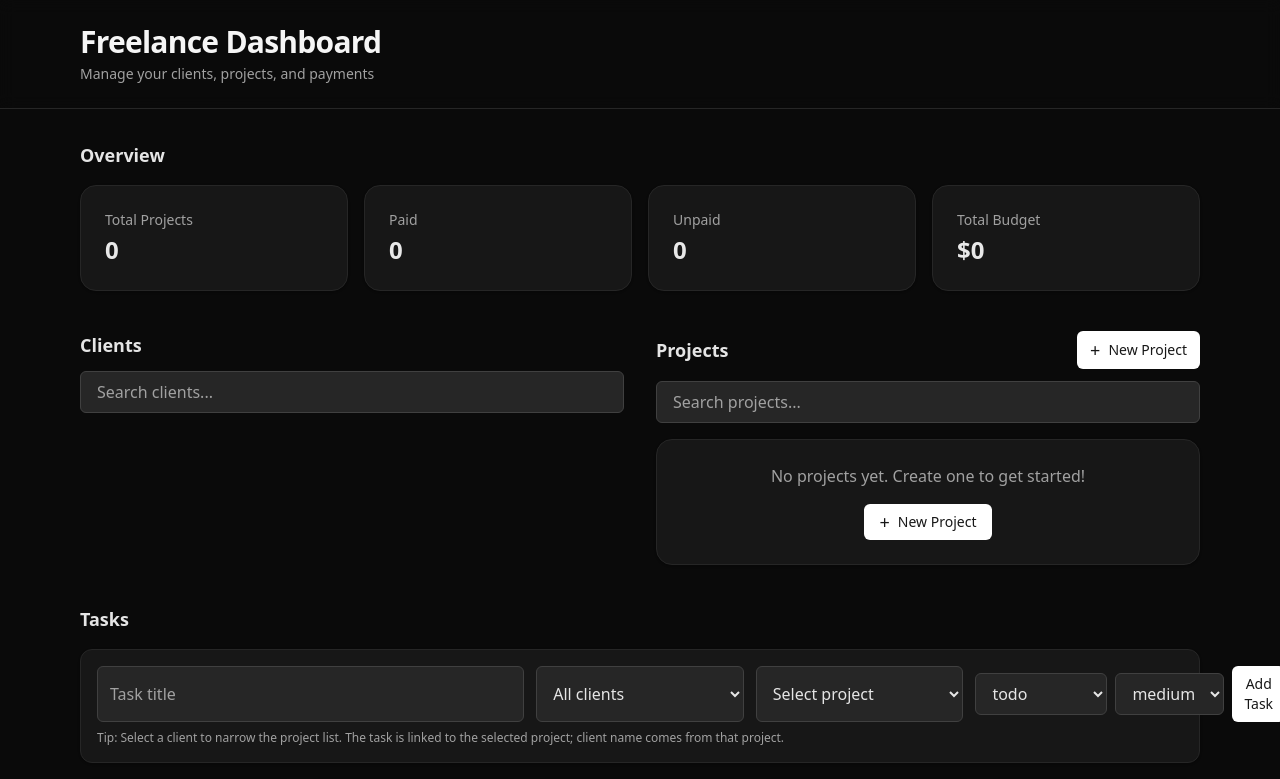
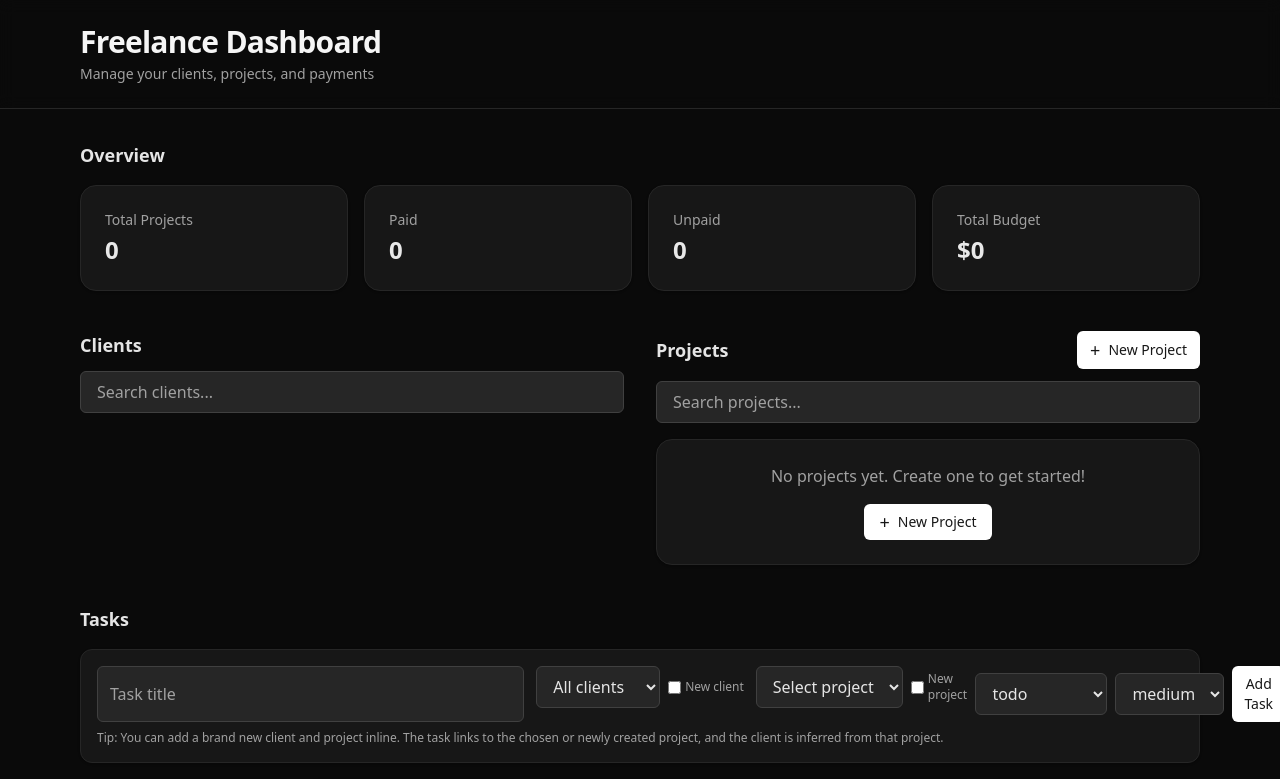
Before and after one commit to Boldecca/Dashboard-freelance, a React (Vite) app: page / in a window 1280 px wide. Shown: the top 779 px of the page. Built offline with nearby package versions, Linux system fonts and the light colour scheme.

Commit message:
updated app.tsx and TaskPanel

```diff
--- a/src/App.tsx
+++ b/src/App.tsx
@@ -34,6 +34,14 @@ function DashboardContent() {
 
   const onAddTask = (task: import("./models").Task) => {
     dispatch({ type: "ADD_TASK", payload: task });
+  };
+
+  const onAddClient = (client: import("./models").Client) => {
+    dispatch({ type: "ADD_CLIENT", payload: client });
+  };
+
+  const onAddProject = (project: import("./models").Project) => {
+    dispatch({ type: "ADD_PROJECT", payload: project });
   };
 
   const handleAddProject = () => {
@@ -144,6 +152,8 @@ function DashboardContent() {
           onAddTask={onAddTask}
           clients={state.clients}
           projects={state.projects}
+          onAddClient={onAddClient}
+          onAddProject={onAddProject}
         />
       </main>
     </div>
--- a/src/components/TasksPanel.tsx
+++ b/src/components/TasksPanel.tsx
@@ -8,9 +8,11 @@ type Props = {
   onAddTask: (task: Task) => void;
   clients: Client[];
   projects: Project[];
+  onAddClient: (client: Client) => void;
+  onAddProject: (project: Project) => void;
 };
 
-export const TasksPanel: React.FC<Props> = ({ tasks, onUpdateTaskStatus, onAddTask, clients, projects }) => {
+export const TasksPanel: React.FC<Props> = ({ tasks, onUpdateTaskStatus, onAddTask, clients, projects, onAddClient, onAddProject }) => {
   const [statusFilter, setStatusFilter] = useState<"all" | Task["status"]>("all");
   const [priorityFilter, setPriorityFilter] = useState<"all" | Task["priority"]>("all");
   const [query, setQuery] = useState("");
@@ -19,6 +21,13 @@ export const TasksPanel: React.FC<Props> = ({ tasks, onUpdateTaskStatus, onAddTa
   const [newProjectId, setNewProjectId] = useState<string>("");
   const [newStatus, setNewStatus] = useState<Task["status"]>("todo");
   const [newPriority, setNewPriority] = useState<Task["priority"]>("medium");
+  const [addNewClient, setAddNewClient] = useState(false);
+  const [clientName, setClientName] = useState("");
+  const [clientEmail, setClientEmail] = useState("");
+  const [clientCountry, setClientCountry] = useState("");
+  const [addNewProject, setAddNewProject] = useState(false);
+  const [projectTitle, setProjectTitle] = useState("");
+  const [projectBudget, setProjectBudget] = useState<number>(1000);
 
   const totals = {
     total: tasks.length,
@@ -41,25 +50,51 @@ export const TasksPanel: React.FC<Props> = ({ tasks, onUpdateTaskStatus, onAddTa
   );
 
   const handleAdd = () => {
-    const pid = newProjectId || projectsForClient[0]?.id;
-    if (!newTitle.trim() || !pid) return;
+    if (!newTitle.trim()) return;
+    let clientId = newClientId;
+    // Create client inline if requested
+    if (addNewClient) {
+      if (!clientName.trim()) return;
+      clientId = `client-${Date.now()}`;
+      const newClient: Client = { id: clientId, name: clientName.trim(), email: clientEmail || undefined, country: clientCountry || undefined };
+      onAddClient(newClient);
+      setNewClientId(clientId);
+    }
+
+    // Determine or create project
+    let projectId = newProjectId || projectsForClient[0]?.id;
+    if (addNewProject || !projectId) {
+      if (!projectTitle.trim() || !clientId) return;
+      projectId = `proj-${Date.now()}`;
+      const project: Project = {
+        id: projectId,
+        clientId,
+        title: projectTitle.trim(),
+        budget: projectBudget || 0,
+        status: "pending",
+        paymentStatus: "unpaid",
+      };
+      onAddProject(project);
+      setNewProjectId(projectId);
+    }
+
+    if (!projectId) return;
     const task: Task = {
       id: `task-${Date.now()}`,
-      projectId: pid,
+      projectId,
       title: newTitle.trim(),
       status: newStatus,
       priority: newPriority,
     };
     onAddTask(task);
     setNewTitle("");
-    // keep client/project selections
   };
 
   return (
     <section className="space-y-4">
       <h2 className="text-lg font-semibold text-neutral-200">Tasks</h2>
 
-      {/* Create Task */}
+      {/* Create Task (with inline Client/Project) */}
       <div className="p-4 bg-neutral-900 border border-neutral-800 rounded-xl shadow-sm">
         <div className="grid grid-cols-1 md:grid-cols-5 gap-3">
           <input
@@ -68,29 +103,60 @@ export const TasksPanel: React.FC<Props> = ({ tasks, onUpdateTaskStatus, onAddTa
             value={newTitle}
             onChange={(e) => setNewTitle(e.target.value)}
           />
+          <div className="space-y-2">
+            <div className="flex items-center justify-between gap-2">
               <select
-            className="px-3 py-2 rounded-md border border-neutral-700 bg-neutral-800 text-neutral-200"
+                className="flex-1 px-3 py-2 rounded-md border border-neutral-700 bg-neutral-800 text-neutral-200"
                 value={newClientId}
                 onChange={(e) => {
                   setNewClientId(e.target.value);
                   setNewProjectId("");
                 }}
+                disabled={addNewClient}
               >
                 <option value="">All clients</option>
                 {clients.map((c) => (
                   <option key={c.id} value={c.id}>{c.name}</option>
                 ))}
               </select>
+              <label className="text-xs text-neutral-400 flex items-center gap-1">
+                <input type="checkbox" className="accent-white" checked={addNewClient} onChange={(e) => setAddNewClient(e.target.checked)} />
+                New client
+              </label>
+            </div>
+            {addNewClient && (
+              <div className="grid grid-cols-1 sm:grid-cols-3 gap-2">
+                <input className="px-3 py-2 rounded-md border border-neutral-700 bg-neutral-800 text-neutral-200" placeholder="Client name" value={clientName} onChange={(e) => setClientName(e.target.value)} />
+                <input className="px-3 py-2 rounded-md border border-neutral-700 bg-neutral-800 text-neutral-200" placeholder="Email (optional)" value={clientEmail} onChange={(e) => setClientEmail(e.target.value)} />
+                <input className="px-3 py-2 rounded-md border border-neutral-700 bg-neutral-800 text-neutral-200" placeholder="Country (optional)" value={clientCountry} onChange={(e) => setClientCountry(e.target.value)} />
+              </div>
+            )}
+          </div>
+          <div className="space-y-2">
+            <div className="flex items-center justify-between gap-2">
               <select
-            className="px-3 py-2 rounded-md border border-neutral-700 bg-neutral-800 text-neutral-200"
+                className="flex-1 px-3 py-2 rounded-md border border-neutral-700 bg-neutral-800 text-neutral-200"
                 value={newProjectId}
                 onChange={(e) => setNewProjectId(e.target.value)}
+                disabled={addNewProject}
               >
                 <option value="">Select project</option>
                 {projectsForClient.map((p) => (
                   <option key={p.id} value={p.id}>{p.title}</option>
                 ))}
               </select>
+              <label className="text-xs text-neutral-400 flex items-center gap-1">
+                <input type="checkbox" className="accent-white" checked={addNewProject} onChange={(e) => setAddNewProject(e.target.checked)} />
+                New project
+              </label>
+            </div>
+            {addNewProject && (
+              <div className="grid grid-cols-1 sm:grid-cols-2 gap-2">
+                <input className="px-3 py-2 rounded-md border border-neutral-700 bg-neutral-800 text-neutral-200" placeholder="Project title" value={projectTitle} onChange={(e) => setProjectTitle(e.target.value)} />
+                <input className="px-3 py-2 rounded-md border border-neutral-700 bg-neutral-800 text-neutral-200" placeholder="Budget" type="number" min="0" value={projectBudget} onChange={(e) => setProjectBudget(Number(e.target.value))} />
+              </div>
+            )}
+          </div>
           <div className="flex items-center gap-2">
             <select
               className="px-3 py-2 rounded-md border border-neutral-700 bg-neutral-800 text-neutral-200"
@@ -118,7 +184,7 @@ export const TasksPanel: React.FC<Props> = ({ tasks, onUpdateTaskStatus, onAddTa
             </button>
           </div>
         </div>
-        <div className="mt-2 text-xs text-neutral-400">Tip: Select a client to narrow the project list. The task is linked to the selected project; client name comes from that project.</div>
+        <div className="mt-2 text-xs text-neutral-400">Tip: You can add a brand new client and project inline. The task links to the chosen or newly created project, and the client is inferred from that project.</div>
       </div>
 
       <div className="grid grid-cols-1 sm:grid-cols-3 lg:grid-cols-5 gap-3">
```
Lines whose indentation alone changed are shown as unchanged.
